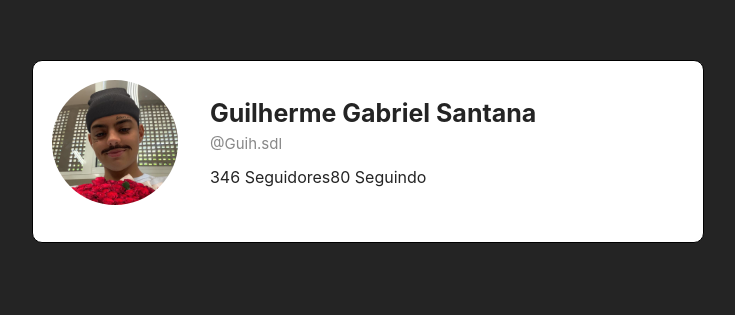
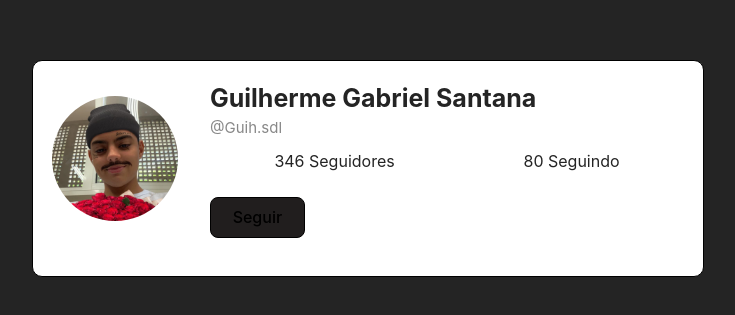
Before and after one commit to VieiraQuezia/Projeto-React-Router, a React (Vite) app in the folder Projeto-SPA/: page /Guilherme in a window 1280 px wide. Shown: the part 193-508 px from the top of the page, without its empty margins (272-1007 px from the left). Built offline with nearby package versions, Linux system fonts and the light colour scheme.

Commit message:
base paginas

```diff
--- a/Projeto-SPA/src/Pages/Guilherme.jsx
+++ b/Projeto-SPA/src/Pages/Guilherme.jsx
@@ -1,8 +1,12 @@
-import React from "react";
+import { useState } from "react"
+
 import Guilherme from "/guilherme.png"
 import './base.css'
 
 function guilherme() {
+const [isLogado, setIsLogado] = useState(false);
+
+
   return (
     <>
     <article className="container">
@@ -20,14 +24,18 @@ function guilherme() {
 
           <nav className="seguidores">
               <span>346 Seguidores</span>
-
               <span>80 Seguindo</span>
           </nav>
+
+    <button onClick={ () => setIsLogado(!isLogado)}  className={isLogado ? 'seguindo' : 'seguir'} >  {isLogado ? "Seguindo" : "Seguir "} </button>
+
 
         </nav>
       </nav>
 
     </article>
+    <h2 className="login">{isLogado ? "Obrigado por me Seguir" : ""}</h2>
+
     </>
 
   );
--- a/Projeto-SPA/src/Pages/base.css
+++ b/Projeto-SPA/src/Pages/base.css
@@ -59,5 +59,48 @@ html {
 
   .seguidores {
     display: flex;
+    justify-content: space-around;
     margin-top: 2%; /* 20px em rem */
   }
+
+
+
+
+  /* ------------------------------------- BOTÃO ----------- */
+  .login{
+    display: flex;
+    justify-content: center;
+    }
+
+
+    button {
+        border-radius: 8px;
+        border: 1px solid ;
+        padding: 2%;
+        font-size: 1em;
+        font-weight: 500;
+        font-family: inherit;
+        cursor: pointer;
+        transition: border-color 0.25s;
+        width: 20%;
+        margin-top: 5%;
+      }
+      button:hover {
+        border-color: #646cff;
+      }
+      button:focus,
+      button:focus-visible {
+        outline: 4px auto -webkit-focus-ring-color;
+      }
+
+      .seguir{
+        background-color: rgb(33, 30, 30);
+        border-color: none;
+
+      }
+
+      .seguindo{
+        background-color:#b8bbda;
+        border-color: none;
+      }
+      /*-----------------------------------------------------------------------  */
```
